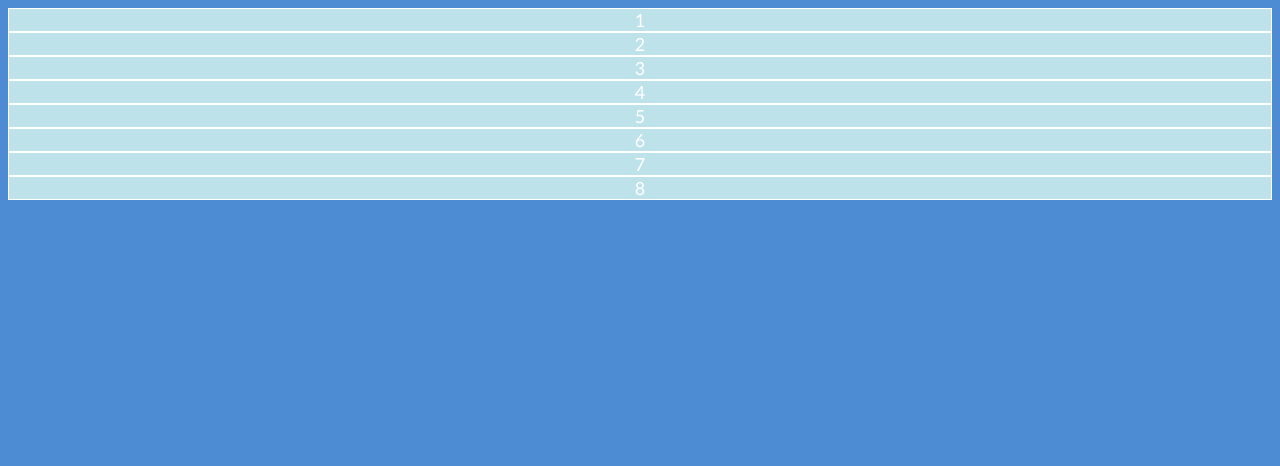
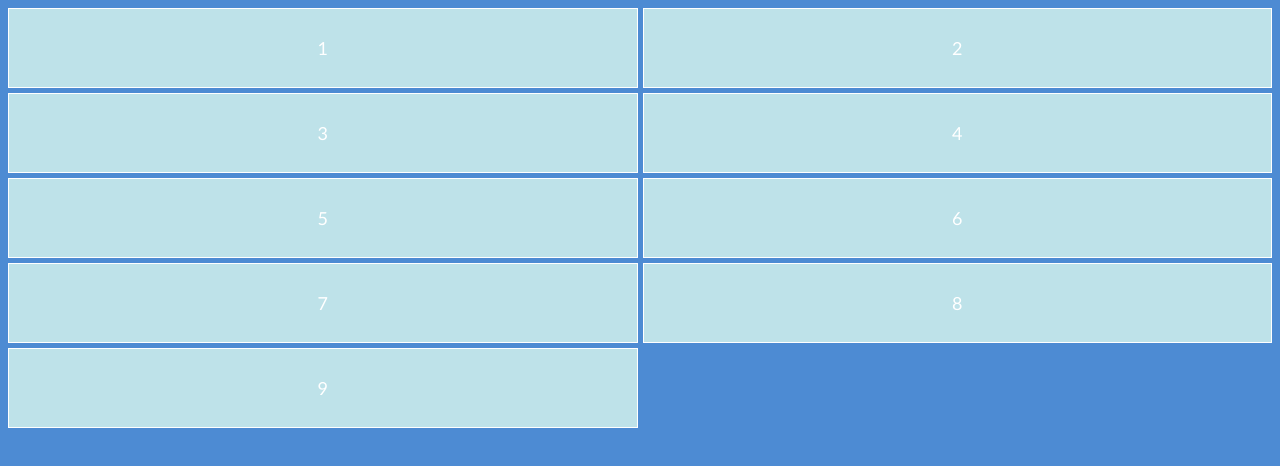
Before and after one commit to asjogren2006/Grid-Project, a plain HTML site: page index.html in a window 1280 px wide. Drawn offline with Linux system fonts and the light colour scheme.

Commit message:
second day starting the final project

```diff
--- a/index.html
+++ b/index.html
@@ -10,14 +10,17 @@
 <body>
 
     <div class="grid">
-      <div class="item">1</div>
-      <div class="item">2</div>
-      <div class="item">3</div>
-      <div class="item">4</div>
-     <div class="item">5</div>
-     <div class="item">6</div>
-     <div class="item">7</div>
-     <div class="item">8</div>
+
+     <div class="item item1">1</div>
+     <div class="item item2">2</div>
+     <div class="item item3">3</div>
+     <div class="item item4">4</div>
+     <div class="item item5">5</div>
+     <div class="item item6">6</div>
+     <div class="item item7">7</div>
+     <div class="item item9">8</div>
+     <div class="item item9">9</div>
+
     </div>
 
 
--- a/style.css
+++ b/style.css
@@ -22,7 +22,9 @@ html {
 
 .grid {
     display: grid;
-
+    grid-template-columns: auto auto;
+    grid-template-rows: repeat(7, 10vh);
+    grid-gap: 5px;
 }
 
 
```
